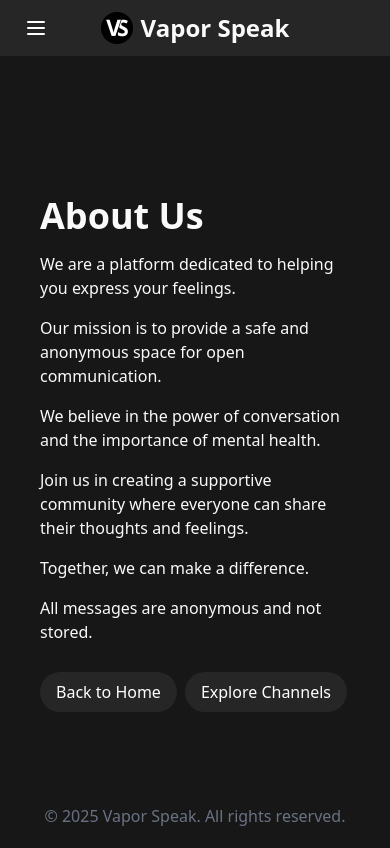
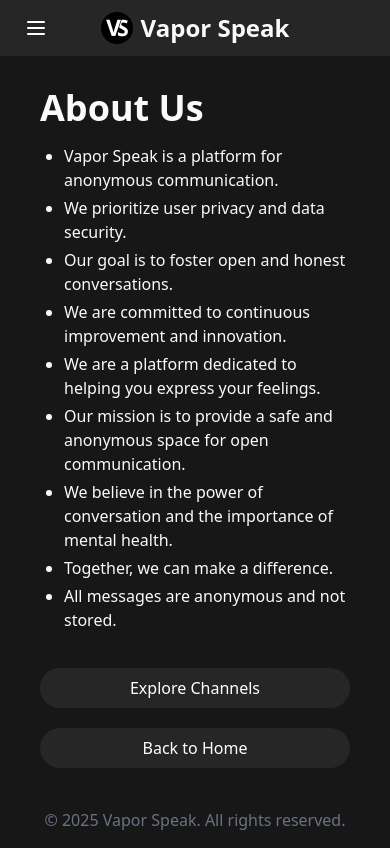
Before and after one commit to cvemir369/vapor-speak, a Next.js app in the folder client/: page /about in a window 390 px wide. Built offline with nearby package versions, Linux system fonts and the light colour scheme.

Commit message:
style responsive

```diff
--- a/client/src/app/about/page.tsx
+++ b/client/src/app/about/page.tsx
@@ -12,37 +12,42 @@ export default function About() {
     <div className="flex flex-col gap-4 p-6 w-full">
       <MobileMenu />
 
-      <div className="flex flex-col gap-4 mt-16 md:mt-0">
+      <div className="flex flex-col gap-4 my-2">
         <h1 className="font-bold text-4xl">About Us</h1>
-        <p>We are a platform dedicated to helping you express your feelings.</p>
-        <p>
-          Our mission is to provide a safe and anonymous space for open
-          communication.
-        </p>
-        <p>
-          We believe in the power of conversation and the importance of mental
-          health.
-        </p>
-        <p>
-          Join us in creating a supportive community where everyone can share
-          their thoughts and feelings.
-        </p>
-        <p>Together, we can make a difference.</p>
-        <p>All messages are anonymous and not stored.</p>
+        <ul className="list-disc list-outside ml-4 pl-2 space-y-1">
+          <li>Vapor Speak is a platform for anonymous communication.</li>
+          <li>We prioritize user privacy and data security.</li>
+          <li>Our goal is to foster open and honest conversations.</li>
+          <li>We are committed to continuous improvement and innovation.</li>
+          <li>
+            We are a platform dedicated to helping you express your feelings.
+          </li>
+          <li>
+            {" "}
+            Our mission is to provide a safe and anonymous space for open
+            communication.
+          </li>
+          <li>
+            We believe in the power of conversation and the importance of mental
+            health.
+          </li>
+          <li>Together, we can make a difference.</li>
+          <li>All messages are anonymous and not stored.</li>
+        </ul>
       </div>
 
-      <div className="flex gap-2 mt-auto">
+      <div className="flex flex-col md:flex-row gap-2 mt-auto">
+        <Link
+          href="/channels"
+          className="text-center rounded-full w-full sm:w-sm bg-neutral-800 text-white py-2 px-4 mt-3 hover:bg-neutral-700 cursor-pointer active:scale-95 transition-transform"
+        >
+          Explore Channels
+        </Link>
         <Link
           href="/"
-          className="rounded-full w-fit bg-neutral-800 text-white py-2 px-4 mt-3 hover:bg-neutral-700 cursor-pointer active:scale-95 transition-transform"
+          className="text-center rounded-full w-full sm:w-sm bg-neutral-800 text-white py-2 px-4 mt-3 hover:bg-neutral-700 cursor-pointer active:scale-95 transition-transform"
         >
           Back to Home
-        </Link>
-        <Link
-          href="/channels"
-          className="rounded-full w-fit bg-neutral-800 text-white py-2 px-4 mt-3 hover:bg-neutral-700 cursor-pointer active:scale-95 transition-transform"
-        >
-          Explore Channels
         </Link>
       </div>
     </div>
--- a/client/src/app/page.tsx
+++ b/client/src/app/page.tsx
@@ -6,18 +6,24 @@ export default function Home() {
     <div className="flex flex-col items-left justify-center gap-4 p-6">
       <MobileMenu />
 
-      <div className="flex flex-col justify-center gap-4 mb-6 mt-16 md:mt-0">
+      <div className="flex flex-col justify-center gap-4 my-2 md:mt-0">
         <h1 className="font-bold text-5xl">Welcome to Vapor Speak</h1>
         <p className="text-xl italic">A freedom of speak platform.</p>
       </div>
       <div className="flex flex-col gap-2">
-        <p>Explore live chat channels and express yourself.</p>
-        <p>Chats and users are not saved or stored on servers.</p>
-        <p>Anonymous mode is enabled.</p>
-        <p>Registration is not required.</p>
+        <ul className="list-disc list-outside ml-4 pl-2 space-y-1">
+          <li>Explore live chat channels and express yourself.</li>
+          <li>Chats and users are not saved or stored on servers.</li>
+          <li>Anonymous mode is enabled.</li>
+          <li>Registration is not required.</li>
+          <li>
+            Respect privacy and feelings and don&apos;t share personal
+            information.
+          </li>
+        </ul>
         <Link
           href="/channels"
-          className="rounded-full w-fit bg-neutral-800 text-white py-2 px-4 mt-3 hover:bg-neutral-700 cursor-pointer active:scale-95 transition-transform"
+          className="text-center rounded-full w-full bg-neutral-800 text-white py-2 px-4 mt-3 hover:bg-neutral-700 cursor-pointer active:scale-95 transition-transform"
         >
           Get Started Now
         </Link>
--- a/client/src/components/MobileMenu.tsx
+++ b/client/src/components/MobileMenu.tsx
@@ -75,6 +75,8 @@ export default function MobileMenu({ children, onClose }: MobileMenuProps) {
           md:hidden fixed top-0 left-0 h-full w-80 bg-neutral-900 text-white p-4 z-40
           transition-transform duration-300 ease-in-out
           ${isOpen ? "translate-x-0" : "-translate-x-full"}
+          overflow-y-auto
+          max-h-screen
         `}
       >
         <div className="mt-16">
```
